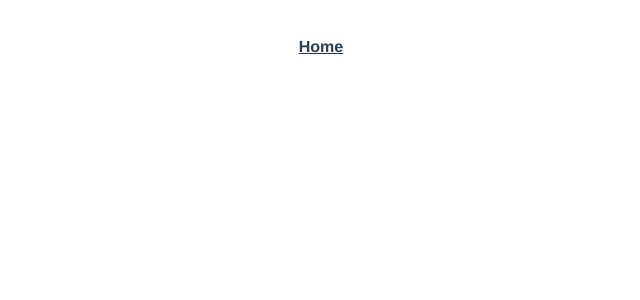
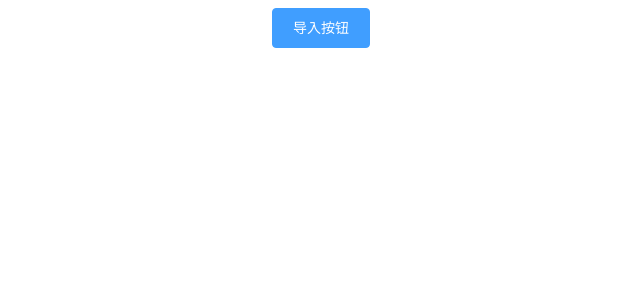
Before and after one commit to ivestszheng/xlsx-study, a Vue app: page /#/demo in a window 1280 px wide. Shown: the top 300 px of the page, without its empty margins (319-959 px from the left). Built offline with nearby package versions, Linux system fonts and the light colour scheme.

Commit message:
feat(element-ui): 引入依赖
BREAKING CHANGE:
N

```diff
--- a/package.json
+++ b/package.json
@@ -16,6 +16,7 @@
     "@vue/composition-api": "^1.4.9",
     "axios": "^0.26.1",
     "core-js": "^3.8.3",
+    "element-ui": "^2.15.8",
     "pinia": "^2.0.11",
     "vue": "^2.6.14",
     "vue-router": "^3.5.1",
--- a/src/App.vue
+++ b/src/App.vue
@@ -1,8 +1,5 @@
 <template>
   <div id="app">
-    <nav>
-      <router-link to="/home"> Home </router-link>
-    </nav>
     <router-view />
   </div>
 </template>
@@ -15,15 +12,4 @@
   text-align: center;
   color: #2c3e50;
 }
-
-nav {
-  padding: 30px;
-  a {
-    font-weight: bold;
-    color: #2c3e50;
-    &.router-link-exact-active {
-      color: #42b983;
-    }
-  }
-}
 </style>
--- a/src/main.ts
+++ b/src/main.ts
@@ -1,8 +1,12 @@
 import Vue from 'vue';
 import VueCompositionAPI from '@vue/composition-api';
 import { createPinia, PiniaVuePlugin } from 'pinia';
+import ElementUI from 'element-ui';
+import 'element-ui/lib/theme-chalk/index.css';
 import App from './App.vue';
 import router from './router';
+
+Vue.use(ElementUI);
 
 Vue.config.productionTip = false;
 Vue.use(VueCompositionAPI);
--- a/src/router/index.ts
+++ b/src/router/index.ts
@@ -7,12 +7,12 @@ Vue.use(VueRouter);
 const routes: Array<RouteConfig> = [
   {
     path: '/',
-    redirect: '/home',
+    redirect: '/demo',
   },
   {
-    path: '/home',
-    name: 'Home',
-    component: HomeView,
+    path: '/demo',
+    name: 'Demo',
+    component: () => import('@/views/Demo/index.vue'),
   },
 ];
 
--- /dev/null
+++ b/src/views/Demo/index.vue
@@ -0,0 +1,15 @@
+<template>
+  <div class="demo">
+    <el-button type="primary">导入按钮</el-button>
+  </div>
+</template>
+
+<script>
+export default {
+  name: 'ImportExcel',
+  components: {},
+  data() {
+    return {};
+  },
+};
+</script>
```
Also changed, not shown: 2 other files (tests, documents, lock files or other folders).
